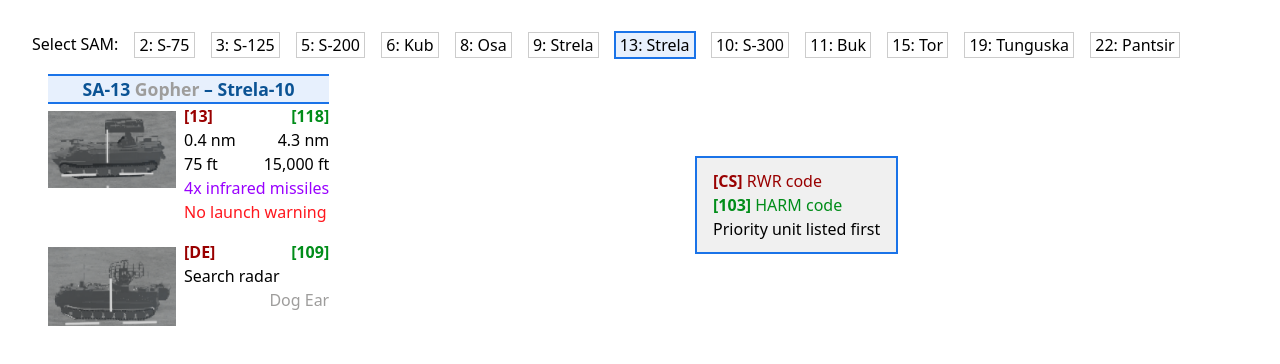
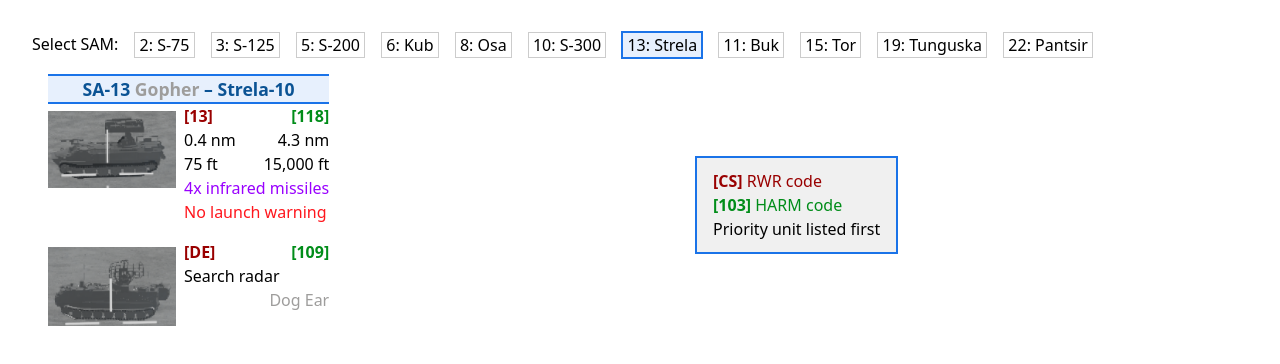
Before and after one commit to rstarkov/KneepadSams, a React (Vite) app: page / in a window 1280 px wide. Both pictures are taken after a click on the element "13: Strela". Shown: the top 364 px of the page. Built offline with nearby package versions, Linux system fonts and the light colour scheme.

Commit message:
Reorder; remove Strela-1 as it's non-radar

```diff
--- a/src/data.tsx
+++ b/src/data.tsx
@@ -176,37 +176,22 @@ export const sams: Record<any, SamSystem> = {
             images: [{ src: img_osa_side }, { src: img_osa_front, variant: "front" }],
         }],
     },
-    "strela1": {
-        name: <>SA-9 <span>Gaskin</span> – Strela-1</>,
-        nameShort: "9: Strela",
-        minRangeNm: 0.4,
-        maxRangeNm: 2.5,
-        minAltFt: 100,
-        maxAltFt: 12000,
-        alertNoLaunchWarn: true,
-        units: [{
-            rwr: null,
-            harm: null,
-            magazine: ["4x infrared missiles"],
-            images: [{ src: img_strela9_side }, { src: img_strela9_front, variant: "front" }],
-        }],
-    },
-    "strela10": {
-        name: <>SA-13 <span>Gopher</span> – Strela-10</>,
-        nameShort: "13: Strela",
-        minRangeNm: 0.4,
-        maxRangeNm: 4.3,
-        minAltFt: 75,
-        maxAltFt: 15000,
-        alertNoLaunchWarn: true,
-        units: [{
-            rwr: "13",
-            harm: "118",
-            magazine: ["4x infrared missiles"],
-            images: [{ src: img_strela13_side }],
-        },
-        units.dogear],
-    },
+    // Non-radar system - exclude for now
+    // "strela1": {
+    //     name: <>SA-9 <span>Gaskin</span> – Strela-1</>,
+    //     nameShort: "9: Strela",
+    //     minRangeNm: 0.4,
+    //     maxRangeNm: 2.5,
+    //     minAltFt: 100,
+    //     maxAltFt: 12000,
+    //     alertNoLaunchWarn: true,
+    //     units: [{
+    //         rwr: null,
+    //         harm: null,
+    //         magazine: ["4x infrared missiles"],
+    //         images: [{ src: img_strela9_side }, { src: img_strela9_front, variant: "front" }],
+    //     }],
+    // },
     "s300": {
         name: <>SA-10 <span>Grumble</span> – S-300</>,
         nameShort: "10: S-300",
@@ -240,6 +225,22 @@ export const sams: Record<any, SamSystem> = {
             magazine: ["4x radar missiles"],
             images: [{ src: img_s300_launcher }],
         }],
+    },
+    "strela10": {
+        name: <>SA-13 <span>Gopher</span> – Strela-10</>,
+        nameShort: "13: Strela",
+        minRangeNm: 0.4,
+        maxRangeNm: 4.3,
+        minAltFt: 75,
+        maxAltFt: 15000,
+        alertNoLaunchWarn: true,
+        units: [{
+            rwr: "13",
+            harm: "118",
+            magazine: ["4x infrared missiles"],
+            images: [{ src: img_strela13_side }],
+        },
+        units.dogear],
     },
     "buk": {
         name: <>SA-11 <span>Gadfly</span> – Buk</>,
```
